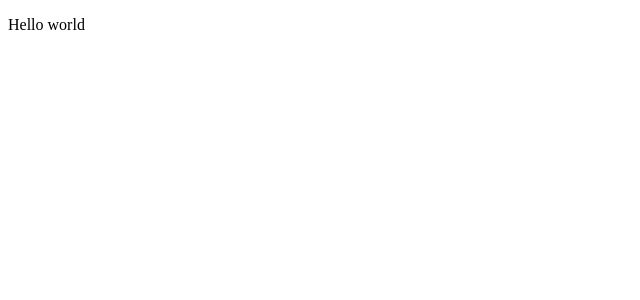
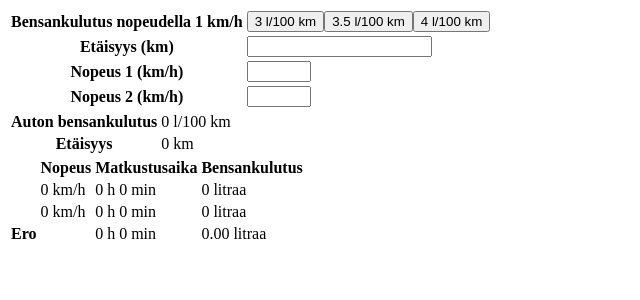
Before and after one commit to hmlantto/solidabis-koodihaaste-2021, a React (Create React App) app: page / in a window 1280 px wide. Shown: the top 300 px of the page, without its empty margins (0-640 px from the left). Built offline with nearby package versions, Linux system fonts and the light colour scheme.

Commit message:
Add app functionality

```diff
--- a/src/App.js
+++ b/src/App.js
@@ -1,9 +1,52 @@
-import React from 'react'
+import React, { useState } from 'react'
+import Comparison from './components/Comparison'
+import InputTable from './components/InputTable'
 
-const App = () => (
+const App = ( { cars } ) => {
+  const [ fuelConsumption, setFuelConsumption ] = useState( 0 )
+  const [ distance, setDistance ] = useState( 0 )
+  const [ speed1, setSpeed1 ] = useState( 0 )
+  const [ speed2, setSpeed2 ] = useState( 0 )
+
+  const chooseCar = ( event ) => setFuelConsumption( event.target.value )
+
+  const inputDistance = ( event ) => {
+    let value = parseInt( event.target.value )
+    if ( value < 0 || !value ) {
+      value = 0
+    }
+    setDistance( value )
+  }
+
+  const inputSpeed1 = ( event ) => {
+    let value = parseInt( event.target.value )
+    if ( value < 0 || !value ) {
+      value = 0
+    }
+    setSpeed1( value )
+  }
+
+  const inputSpeed2 = ( event ) => {
+    let value = parseInt( event.target.value )
+    if ( value < 0 || !value ) {
+      value = 0
+    }
+    setSpeed2( value )
+  }
+
+  return (
   <div>
-    <p>Hello world</p>
+    <InputTable cars={cars}
+                chooseCar={chooseCar}
+                inputDistance={inputDistance}
+                inputSpeed1={inputSpeed1}
+                inputSpeed2={inputSpeed2} />
+    <Comparison fuel={fuelConsumption}
+                distance={distance}
+                speed1={speed1}
+                speed2={speed2} />
   </div>
-)
+  )
+}
 
 export default App
--- /dev/null
+++ b/src/components/Car.js
@@ -0,0 +1,9 @@
+import React from 'react'
+
+const Car = ({car, handleClick}) => {
+  return (
+    <button value={car.fuel} onClick={handleClick}>{car.fuel} l/100 km</button>
+  )
+}
+
+export default Car
--- /dev/null
+++ b/src/components/Comparison.js
@@ -0,0 +1,71 @@
+import React from 'react'
+
+const Comparison = ( props ) => {
+  const { fuel, distance, speed1, speed2 } = props
+  const slope = 1.009
+
+  const time1          = speed1 === 0 ? 0 : distance / speed1
+  const time1Hours     = Math.floor( time1 )
+  const time1Minutes   = Math.round( ( time1 - time1Hours ) * 60 )
+
+  const time2          = speed2 === 0 ? 0 : distance / speed2
+  const time2Hours     = Math.floor( time2 )
+  const time2Minutes   = Math.round( ( time2 - time2Hours ) * 60 )
+
+  const timeDifference = Math.abs( time2 - time1 )
+  const diffHours      = Math.floor( timeDifference )
+  const diffMinutes    = Math.round( ( timeDifference - diffHours ) * 60 )
+
+  const totalFuel1     = speed1 === 0 ? 0 : ( Math.pow(slope, (speed1-1)) * fuel ).toFixed( 2 )
+  const totalFuel2     = speed2 === 0 ? 0 : ( Math.pow(slope, (speed2-1)) * fuel ).toFixed( 2 )
+  const fuelDifference = ( Math.abs( totalFuel2 - totalFuel1 ) ).toFixed( 2 )
+
+  return (
+    <div>
+      <table>
+        <tbody>
+          <tr>
+            <th>Auton bensankulutus</th>
+            <td>{fuel} l/100 km</td>
+          </tr>
+          <tr>
+            <th>Etäisyys</th>
+            <td>{distance} km</td>
+          </tr>
+        </tbody>
+      </table>
+      <table>
+        <thead>
+          <tr>
+            <th></th>
+            <th>Nopeus</th>
+            <th>Matkustusaika</th>
+            <th>Bensankulutus</th>
+          </tr>
+        </thead>
+        <tbody>
+          <tr>
+            <td></td>
+            <td>{speed1} km/h</td>
+            <td>{time1Hours} h {time1Minutes} min</td>
+            <td>{totalFuel1} litraa</td>
+          </tr>
+          <tr>
+            <td></td>
+            <td>{speed2} km/h</td>
+            <td>{time2Hours} h {time2Minutes} min</td>
+            <td>{totalFuel2} litraa</td>
+          </tr>
+          <tr>
+            <th>Ero</th>
+            <td></td>
+            <td>{diffHours} h {diffMinutes} min</td>
+            <td>{fuelDifference} litraa</td>
+          </tr>
+        </tbody>
+      </table>
+    </div>
+  )
+}
+
+export default Comparison
--- /dev/null
+++ b/src/components/InputTable.js
@@ -0,0 +1,31 @@
+import React from 'react'
+import Car   from './Car'
+
+const InputTable = (props) => {
+  const { cars, chooseCar, inputDistance, inputSpeed1, inputSpeed2 } = props
+
+  return (
+    <table>
+      <tbody>
+        <tr>
+          <th>Bensankulutus nopeudella 1 km/h</th>
+          <td>{cars.map( car => <Car key={car.id} car={car} handleClick={chooseCar} /> )}</td>
+        </tr>
+        <tr>
+          <th>Etäisyys (km)</th>
+          <td><input id="distance" type="number" min="0" onInput={inputDistance}></input></td>
+        </tr>
+        <tr>
+          <th>Nopeus 1 (km/h)</th>
+          <td><input id="speed1" type="number" min="0" max="200" step="5" onInput={inputSpeed1}></input></td>
+        </tr>
+        <tr>
+          <th>Nopeus 2 (km/h)</th>
+          <td><input id="speed2" type="number" min="0" max="200" step="5" onInput={inputSpeed2}></input></td>
+        </tr>
+      </tbody>
+    </table>
+  )
+}
+
+export default InputTable
--- a/src/index.js
+++ b/src/index.js
@@ -1,7 +1,22 @@
 import ReactDOM from 'react-dom'
 import App from './App'
 
+const cars = [
+  {
+    id: 1,
+    fuel: 3
+  },
+  {
+    id: 2,
+    fuel: 3.5
+  },
+  {
+    id: 3,
+    fuel: 4
+  }
+]
+
 ReactDOM.render(
-  <App />,
+  <App cars={cars} />,
   document.getElementById('root')
 )
```
